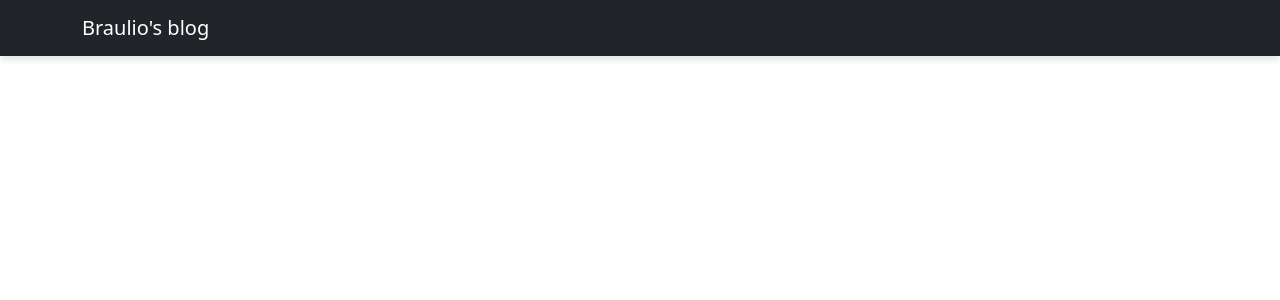
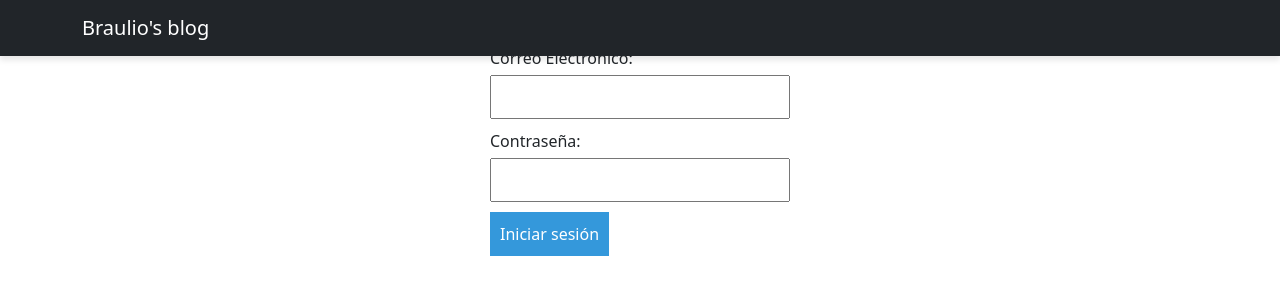
Before and after one commit to Braulio95/blogfrontend, a Vue app: page /login in a window 1280 px wide. Shown: the top 300 px of the page. Built offline with nearby package versions, Linux system fonts and the light colour scheme; no server answers.

Commit message:
adding auth logic to the app

```diff
--- a/src/components/Table.vue
+++ b/src/components/Table.vue
@@ -74,7 +74,6 @@
       width: 50%;
       margin: 20px;
       box-shadow: 0 4px 8px rgba(0, 0, 0, 0.2);
-
     }
 
 thead{
--- /dev/null
+++ b/src/modules/Login.vue
@@ -0,0 +1,82 @@
+<template>
+    <div>
+      <h2>Iniciar Sesión</h2>
+      <form @submit.prevent="login">
+        <label for="email">Correo Electrónico:</label>
+        <input type="text" id="email" v-model="email" required>
+
+        <label for="password">Contraseña:</label>
+        <input type="password" id="password" v-model="password" required>
+
+        <button type="submit">Iniciar sesión</button>
+      </form>
+    </div>
+  </template>
+
+  <script lang="ts">
+  export default {
+    data() {
+      return {
+        email: '',
+        password: '',
+      };
+    },
+    methods: {
+      async login() {
+        try {
+          const response = await fetch('http://18.217.200.184:4000/v1/signin', {
+            method: 'POST',
+            headers: {
+              'Content-Type': 'application/json',
+            },
+            body: JSON.stringify({
+              email: this.email,
+              password: this.password,
+            }),
+          });
+
+          if (!response.ok) {
+            const errorData = await response.json();
+            console.error('Error en la autenticación:', errorData);
+            return;
+          }
+
+          const token = await response.json();
+          localStorage.setItem('authToken', token);
+
+          // Utiliza Vue Router para redirigir a la página después de la autenticación exitosa
+          this.$router.push('/dashboard');
+        } catch (error) {
+          console.error('Error en la autenticación:', error);
+        }
+      },
+    },
+  };
+  </script>
+
+  <style>
+  /* Estilos del formulario, ajusta según tus necesidades */
+  form {
+    max-width: 300px;
+    margin: 0 auto;
+  }
+
+  label {
+    display: block;
+    margin-bottom: 5px;
+  }
+
+  input {
+    width: 100%;
+    padding: 8px;
+    margin-bottom: 10px;
+  }
+
+  button {
+    padding: 10px;
+    background-color: #3498db;
+    color: #fff;
+    border: none;
+    cursor: pointer;
+  }
+  </style>
--- a/src/router/index.ts
+++ b/src/router/index.ts
@@ -2,11 +2,13 @@
 import MainPage from '../modules/MainPage.vue';
 import ArticleDetail from '../modules/ArticleDetail.vue';
 import Dashboard from '../modules/Dashboard.vue'
+import Login from '../modules/Login.vue'
 
 const routes = [
     { path: '/', component: MainPage },
     { path: '/:id', name: 'articleDetail', component: ArticleDetail },
     { path: '/dashboard', name: 'Dashboard', component: Dashboard },
+    { path: '/login', name: 'Login', component: Login },
 ];
 
 const router = createRouter({
```
